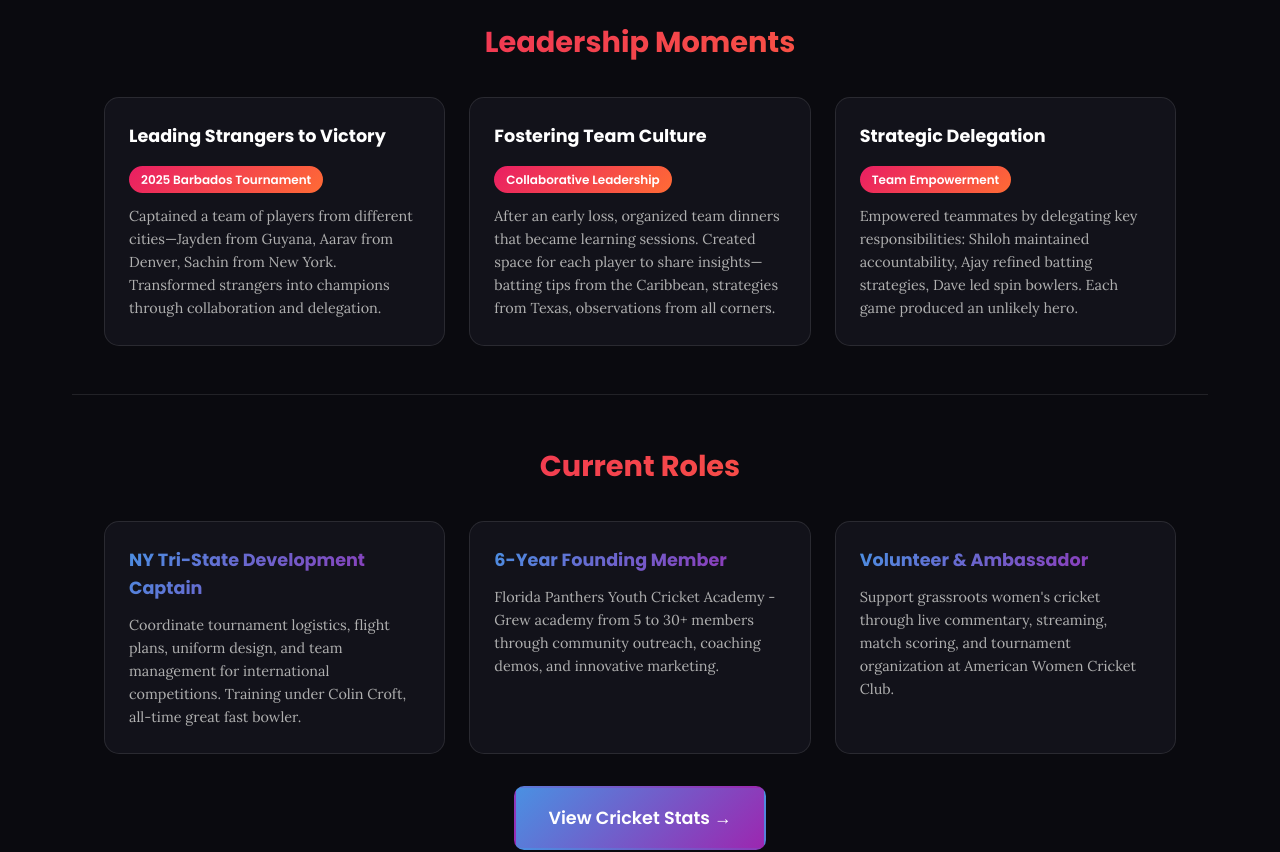
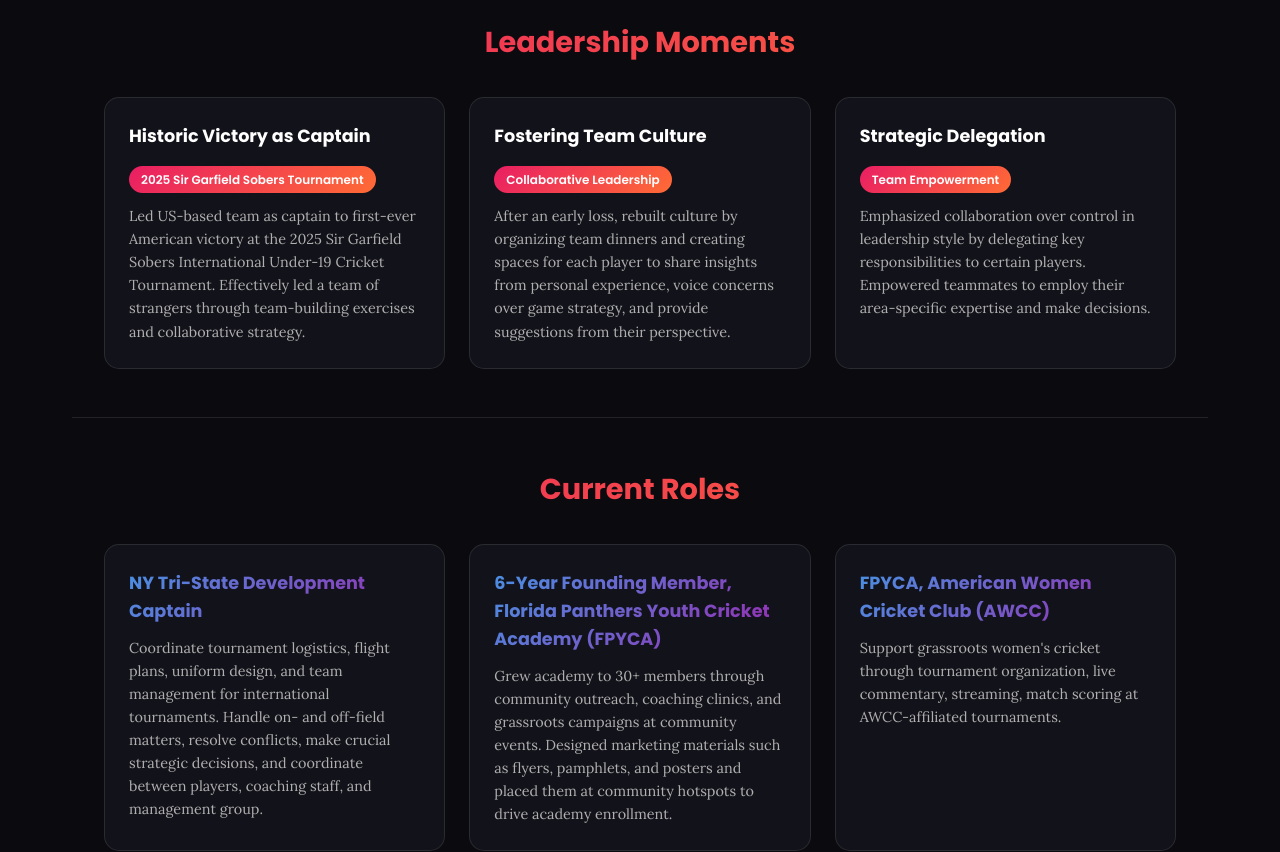
Before and after one commit to Akr1040317/ekanshPortfolio, a React (Create React App) app: page / in a window 1280 px wide. Shown: the part 5880-6732 px from the top of the page. Built offline with nearby package versions, Linux system fonts and the light colour scheme.

Commit message:
Cricket: update leadership moments and current roles with new content

```diff
--- a/src/components/Cricket.jsx
+++ b/src/components/Cricket.jsx
@@ -19,18 +19,18 @@ const Cricket = () => {
 
   const leadershipMoments = [
     {
-      title: 'Leading Strangers to Victory',
-      desc: 'Captained a team of players from different cities—Jayden from Guyana, Aarav from Denver, Sachin from New York. Transformed strangers into champions through collaboration and delegation.',
-      highlight: '2025 Barbados Tournament'
+      title: 'Historic Victory as Captain',
+      desc: 'Led US-based team as captain to first-ever American victory at the 2025 Sir Garfield Sobers International Under-19 Cricket Tournament. Effectively led a team of strangers through team-building exercises and collaborative strategy.',
+      highlight: '2025 Sir Garfield Sobers Tournament'
     },
     {
       title: 'Fostering Team Culture',
-      desc: 'After an early loss, organized team dinners that became learning sessions. Created space for each player to share insights—batting tips from the Caribbean, strategies from Texas, observations from all corners.',
+      desc: 'After an early loss, rebuilt culture by organizing team dinners and creating spaces for each player to share insights from personal experience, voice concerns over game strategy, and provide suggestions from their perspective.',
       highlight: 'Collaborative Leadership'
     },
     {
       title: 'Strategic Delegation',
-      desc: 'Empowered teammates by delegating key responsibilities: Shiloh maintained accountability, Ajay refined batting strategies, Dave led spin bowlers. Each game produced an unlikely hero.',
+      desc: 'Emphasized collaboration over control in leadership style by delegating key responsibilities to certain players. Empowered teammates to employ their area-specific expertise and make decisions.',
       highlight: 'Team Empowerment'
     }
   ];
@@ -148,15 +148,15 @@ const Cricket = () => {
               <div className="role-cards-grid">
                 <div className="role-card-compact">
                   <h4>NY Tri-State Development Captain</h4>
-                  <p>Coordinate tournament logistics, flight plans, uniform design, and team management for international competitions. Training under Colin Croft, all-time great fast bowler.</p>
+                  <p>Coordinate tournament logistics, flight plans, uniform design, and team management for international tournaments. Handle on- and off-field matters, resolve conflicts, make crucial strategic decisions, and coordinate between players, coaching staff, and management group.</p>
                 </div>
                 <div className="role-card-compact">
-                  <h4>6-Year Founding Member</h4>
-                  <p>Florida Panthers Youth Cricket Academy - Grew academy from 5 to 30+ members through community outreach, coaching demos, and innovative marketing.</p>
+                  <h4>6-Year Founding Member, Florida Panthers Youth Cricket Academy (FPYCA)</h4>
+                  <p>Grew academy to 30+ members through community outreach, coaching clinics, and grassroots campaigns at community events. Designed marketing materials such as flyers, pamphlets, and posters and placed them at community hotspots to drive academy enrollment.</p>
                 </div>
                 <div className="role-card-compact">
-                  <h4>Volunteer & Ambassador</h4>
-                  <p>Support grassroots women's cricket through live commentary, streaming, match scoring, and tournament organization at American Women Cricket Club.</p>
+                  <h4>FPYCA, American Women Cricket Club (AWCC)</h4>
+                  <p>Support grassroots women's cricket through tournament organization, live commentary, streaming, match scoring at AWCC-affiliated tournaments.</p>
                 </div>
               </div>
               <div className="cricket-links">
```
